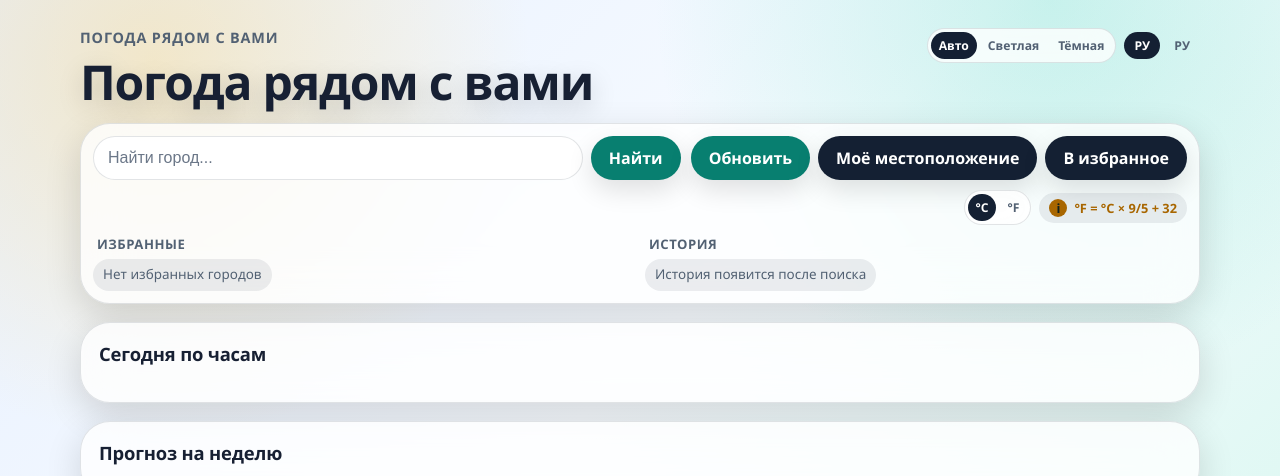
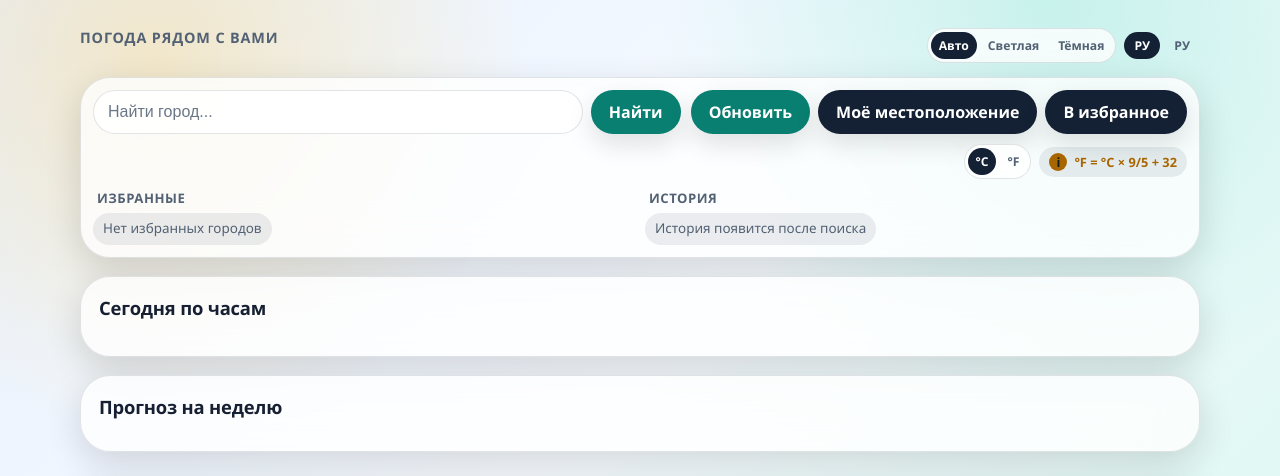
Before and after one commit to rawzes/weather-app, a website: page index.html in a window 1280 px wide. Shown: the top 476 px of the page. Drawn offline with Linux system fonts and the light colour scheme.

Commit message:
Remove tagline header block from index.html

```diff
--- a/index.html
+++ b/index.html
@@ -15,7 +15,7 @@
         <header class="app-header">
             <div>
                 <p class="eyebrow" data-i18n="eyebrow">Погода рядом с вами</p>
-                <h1 data-i18n="tagline">Погода рядом с вами</h1>
+
             </div>
             <div class="theme-lang-group">
                 <div class="theme-toggle" aria-label="Тема оформления">
```
